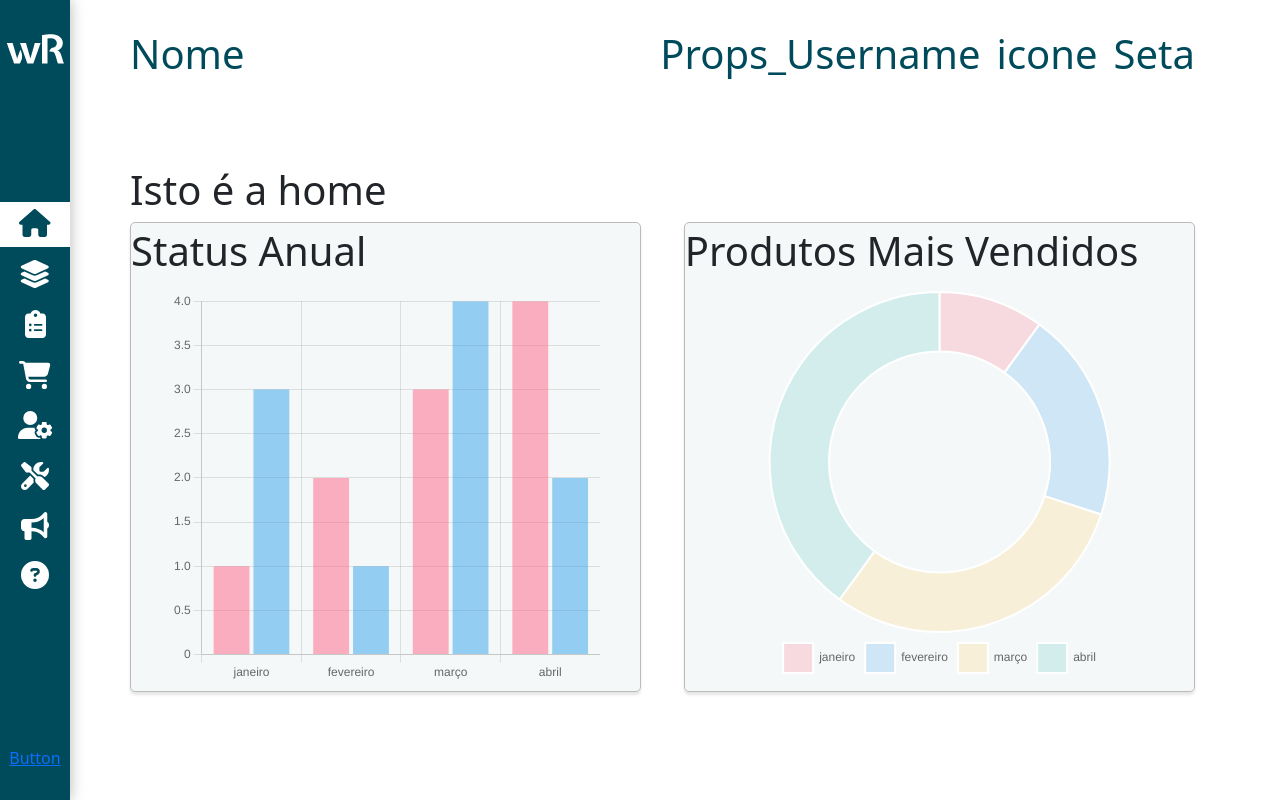
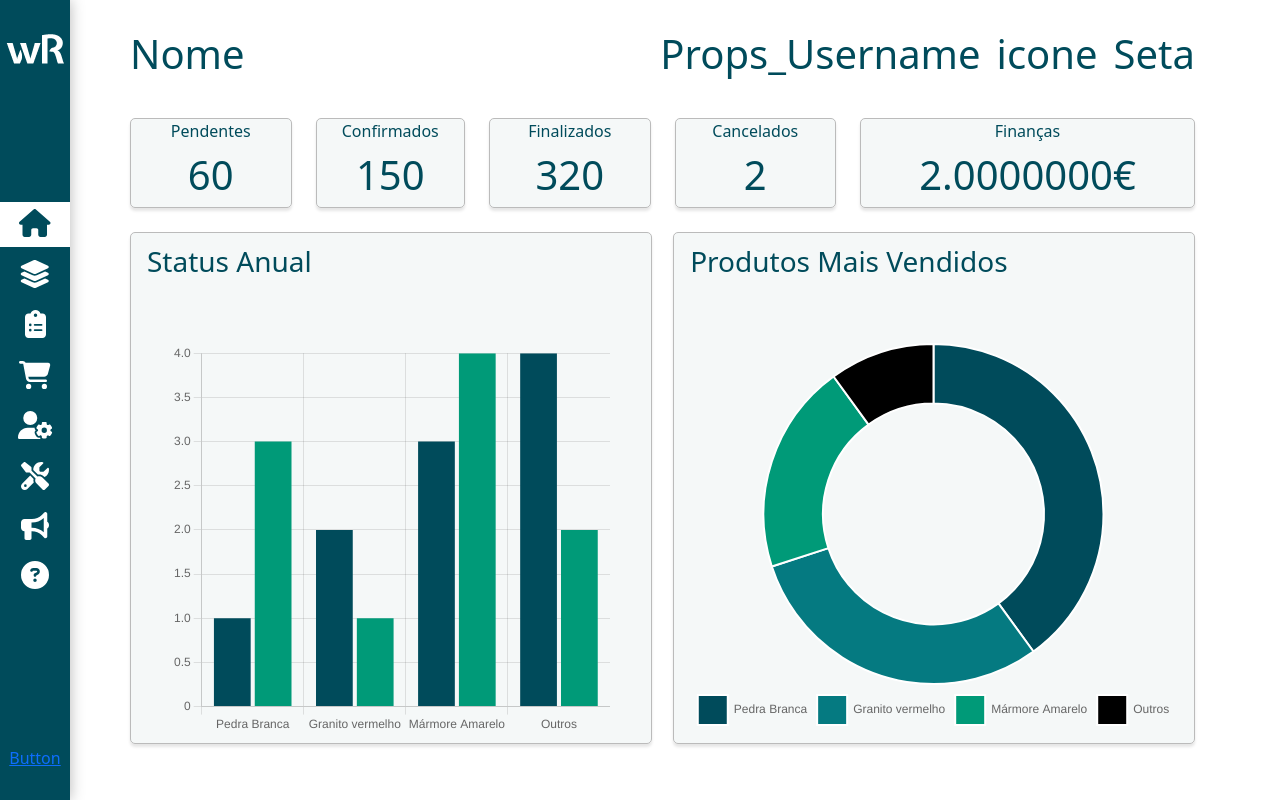
Before and after one commit to UPSxACE/quarrymanager-reactfrontend, a React (Create React App) app: page /dashboard/home in a window 1280 px wide. Built offline with nearby package versions, Linux system fonts and the light colour scheme.

Commit message:
Style da página Home (dashboard/graphs)

```diff
--- a/src/dashboard/pages/home/home.js
+++ b/src/dashboard/pages/home/home.js
@@ -8,7 +8,12 @@ import { Chart as ChartJS } from "chart.js/auto";
 export { DashboardHome };
 
 function DashboardHome() {
-  const labels = ["janeiro", "fevereiro", "março", "abril"];
+  const labels = [
+    "Pedra Branca",
+    "Granito vermelho",
+    "Mármore Amarelo",
+    "Outros",
+  ];
   const options1 = {
     responsive: true,
     maintainAspectRatio: false,
@@ -28,12 +33,12 @@ function DashboardHome() {
       {
         label: "Dataset 1",
         data: [1, 2, 3, 4],
-        backgroundColor: "rgba(255, 99, 132, 0.5)",
+        backgroundColor: "#004B5B",
       },
       {
         label: "Dataset 2",
         data: [3, 1, 4, 2],
-        backgroundColor: "rgba(53, 162, 235, 0.5)",
+        backgroundColor: "#009A78",
       },
     ],
   };
@@ -42,12 +47,12 @@ function DashboardHome() {
     datasets: [
       {
         label: "Dataset 1",
-        data: [1, 2, 3, 4],
+        data: [4, 3, 2, 1],
         backgroundColor: [
-          "rgba(255, 99, 132, 0.2)",
-          "rgba(54, 162, 235, 0.2)",
-          "rgba(255, 206, 86, 0.2)",
-          "rgba(75, 192, 192, 0.2)",
+          "#004B5B",
+          "#057A81",
+          "#009A78",
+          "#000",
           "rgba(153, 102, 255, 0.2)",
           "rgba(255, 159, 64, 0.2)",
         ],
@@ -58,12 +63,56 @@ function DashboardHome() {
   return (
     <DashboardLayout>
       <Container fluid>
-        <Row className="g-0 pt-5">
+        <Row>
+          <Col xs={6} className="p-0">
+            <Container fluid>
+              <Row>
+                <Col xs={4} className="ps-0">
+                  <CardGraph>
+                    Pendentes<NumberH1Graph className="pt-2">60</NumberH1Graph>
+                  </CardGraph>
+                </Col>
+                <Col xs={4}>
+                  <CardGraph>
+                    Confirmados
+                    <NumberH1Graph className="pt-2">150</NumberH1Graph>
+                  </CardGraph>
+                </Col>
+                <Col xs={4} className="pe-0">
+                  <CardGraph>
+                    Finalizados
+                    <NumberH1Graph className="pt-2">320</NumberH1Graph>
+                  </CardGraph>
+                </Col>
+              </Row>
+            </Container>
+          </Col>
+          <Col xs={6} className="p-0">
+            {" "}
+            <Container fluid>
+              <Row>
+                <Col xs={4} className="ps-0">
+                  <CardGraph>
+                    Cancelados<NumberH1Graph className="pt-2">2</NumberH1Graph>
+                  </CardGraph>
+                </Col>
+                <Col xs={8} className="pe-0">
+                  <CardGraph>
+                    Finanças
+                    <NumberH1Graph className="pt-2">2.0000000€</NumberH1Graph>
+                  </CardGraph>
+                </Col>
+              </Row>
+            </Container>
+          </Col>
+        </Row>
+        <Row className="g-0 pt-4">
           <Col xs={12}>
-            <h1>Isto é a home</h1>
             <div className="d-flex">
               <DashboardGraphWrapper className="left50 pt-1 pb-2">
-                <h1>Status Anual</h1>
+                <TextH3Graph className="ps-3 pt-2 pb-5">
+                  Status Anual
+                </TextH3Graph>
                 <DashboardGraph className="insideMargin pt-2 ">
                   <BarChart
                     chartData={data1}
@@ -72,7 +121,9 @@ function DashboardHome() {
                 </DashboardGraph>
               </DashboardGraphWrapper>
               <DashboardGraphWrapper className="right50 pt-1 pb-2">
-                <h1>Produtos Mais Vendidos</h1>
+                <TextH3Graph className="ps-3 pt-2 pb-5">
+                  Produtos Mais Vendidos
+                </TextH3Graph>
                 <DashboardGraph className="pt-2">
                   <DoughnutChart
                     chartData={data2}
@@ -113,11 +164,11 @@ const DashboardGraphWrapper = styled.div`
 
   &.left50 {
     width: 50%;
-    margin-right: 2%;
+    margin-right: 1%;
   }
   &.right50 {
     width: 50%;
-    margin-left: 2%;
+    margin-left: 1%;
   }
 
   &.left50 .insideMargin {
@@ -130,3 +181,23 @@ const DashboardGraphWrapper = styled.div`
     margin-right: 40px;
   }
 `;
+
+const TextH3Graph = styled.h3`
+  color: #004b5b;
+  fontsize: 28px;
+`;
+
+const NumberH1Graph = styled.h1`
+  color: #004b5b;
+  fontsize: 56px;
+`;
+
+const CardGraph = styled.div`
+  color: #004b5b;
+  background-color: rgba(0, 75, 91, 0.04);
+  border: 1px solid #bbbbbb;
+  border-radius: 5px;
+  box-shadow: 0px 3px 3px rgba(0, 0, 0, 0.1);
+
+  text-align: center;
+`;
```
